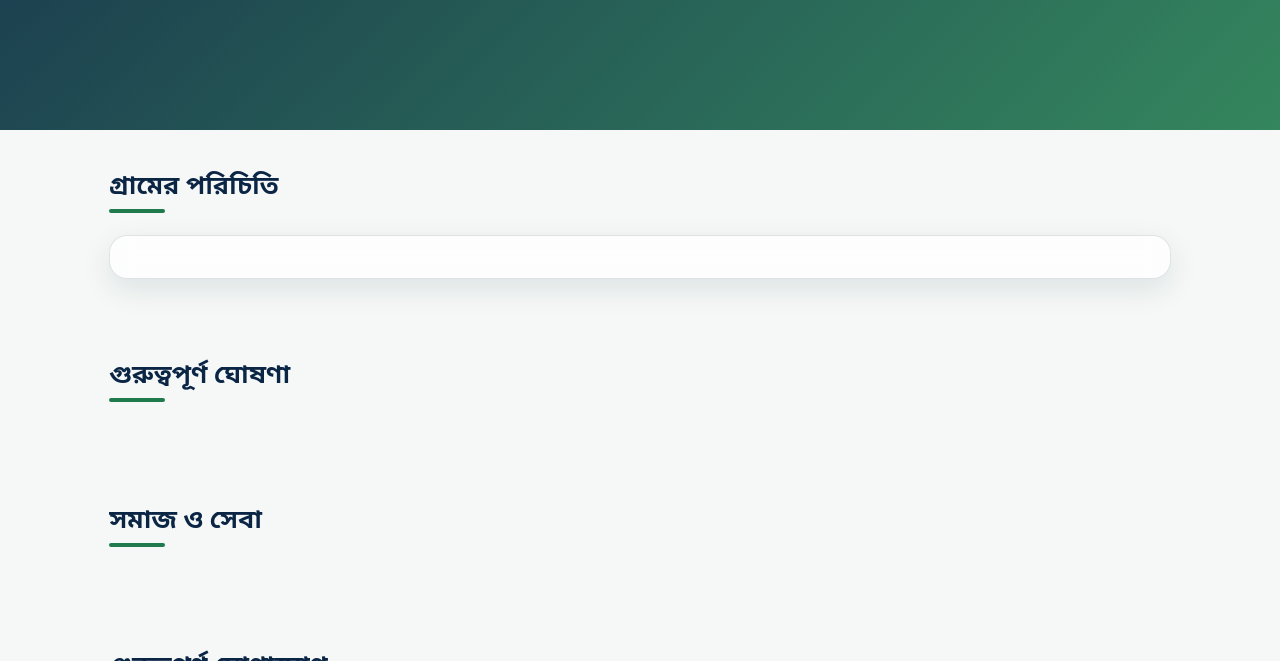
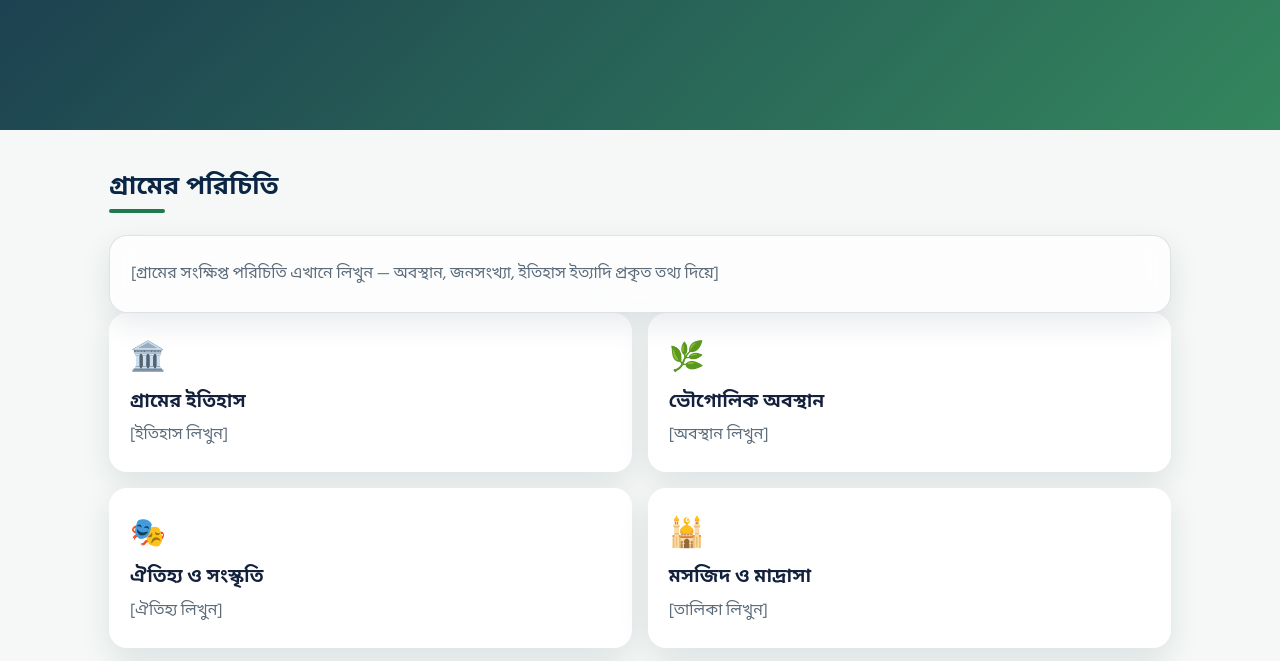
Before and after one commit to romzanzbarchive/amader-rudropara, a plain HTML site: page index.html in a window 1280 px wide. Shown: the part 427-1088 px from the top of the page. Drawn offline with Linux system fonts and the light colour scheme; files that its build step writes are made by us from their sources.

Commit message:
Update index.html

```diff
--- a/index.html
+++ b/index.html
@@ -8,7 +8,7 @@
 <link rel="preconnect" href="https://fonts.googleapis.com">
 <link rel="preconnect" href="https://fonts.gstatic.com" crossorigin>
 <link href="https://fonts.googleapis.com/css2?family=Hind+Siliguri:wght@400;500;700&family=Noto+Sans+Bengali:wght@400;600;700&display=swap" rel="stylesheet">
-<link rel="stylesheet" href="assets/css/style.css">
+<link rel="stylesheet" href="style.css">
 </head>
 <body>
 
@@ -89,7 +89,7 @@
   <p class="dev">Designed &amp; Developed by Romzan Zain</p>
 </footer>
 
-<script src="assets/js/data.js"></script>
-<script src="assets/js/main.js"></script>
+<script src="data.js"></script>
+<script src="main.js"></script>
 </body>
 </html>
```
